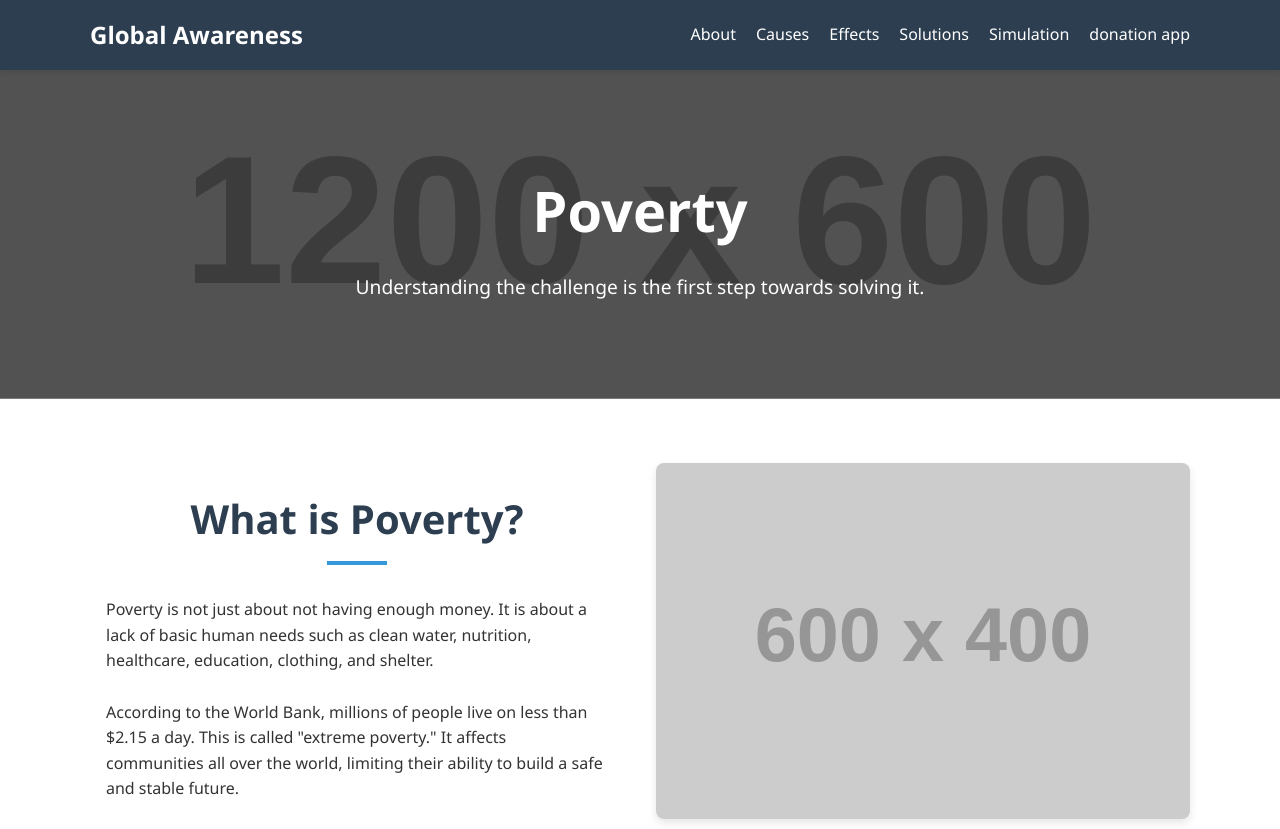
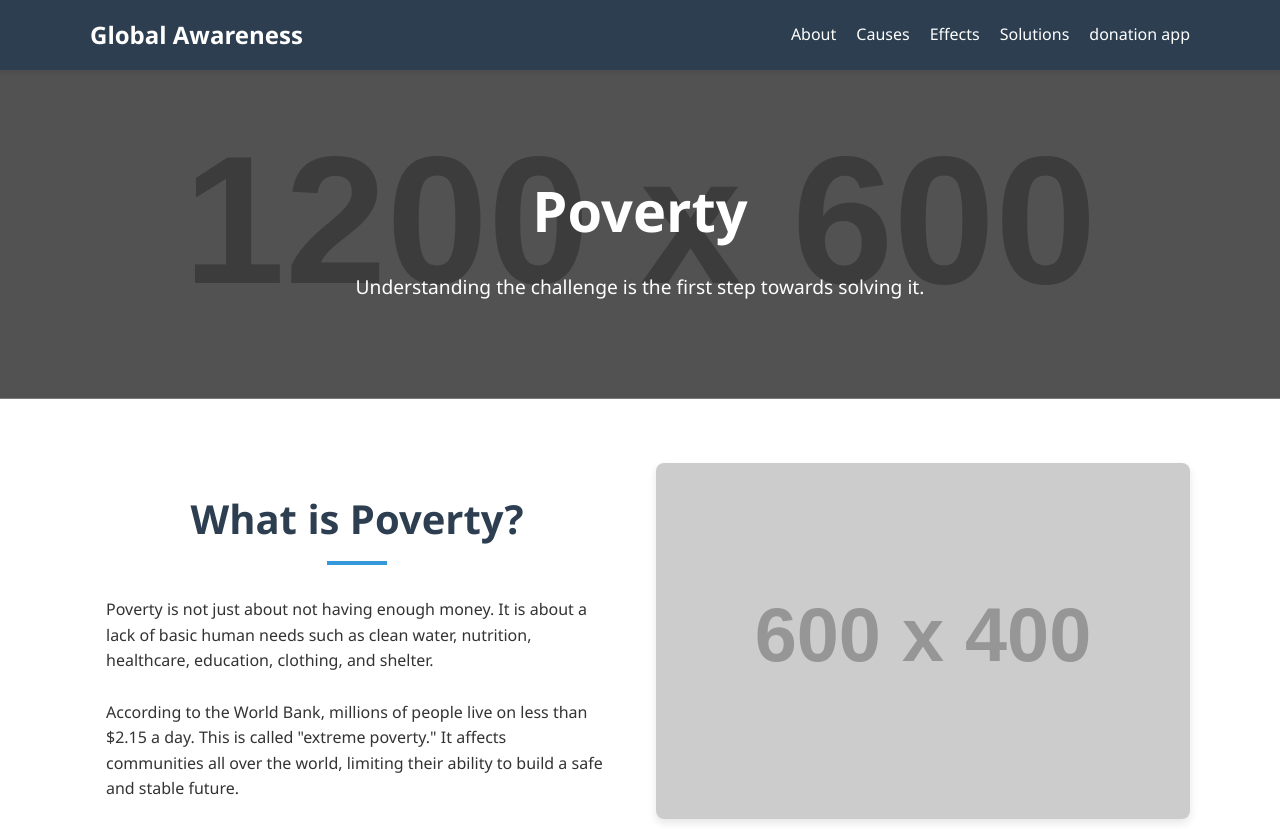
Before and after one commit to quentinw1000/quentinw1000.github.io, a plain HTML site: page index.html in a window 1280 px wide. Shown: the top 829 px of the page. Drawn offline with Linux system fonts and the light colour scheme; placeholder pictures from the web are drawn by us.

Commit message:
Update index.html

```diff
--- a/index.html
+++ b/index.html
@@ -193,7 +193,7 @@
                 <li><a href="#causes">Causes</a></li>
                 <li><a href="#effects">Effects</a></li>
                 <li><a href="#solutions">Solutions</a></li>
-                <li><a href="#simulation">Simulation</a></li>
+
                  <li><a href="#donation app">donation app</a></li>
 
             </ul>
```
